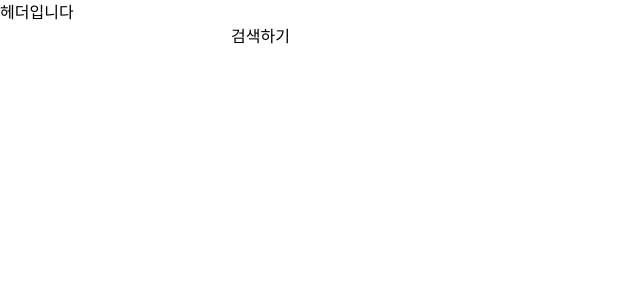
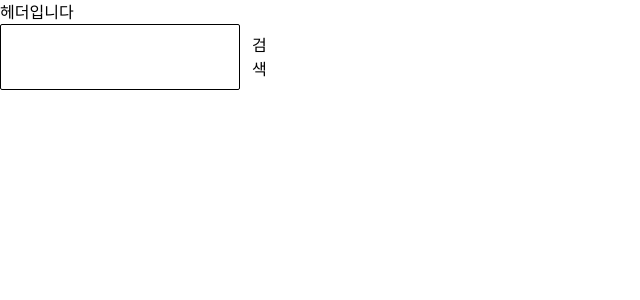
Before and after one commit to lmsbin/melog, a React (Vite) app in the folder frontend/: page / in a window 1280 px wide. Shown: the top 300 px of the page, without its empty margins (0-640 px from the left). Built offline with nearby package versions, Linux system fonts and the light colour scheme.

Commit message:
add : 서치바 스타일 적용

```diff
--- a/frontend/src/component/SearchBar.tsx
+++ b/frontend/src/component/SearchBar.tsx
@@ -4,16 +4,12 @@ import { SearchButton } from './button';
 import { useSearch } from '../hook';
 
 export const SearchBar = memo(function SearchBar() {
-	const { onChange, onClick, onKeyDown } = useSearch();
+  const { onChange, onClick, onKeyDown } = useSearch();
 
-	return (
-		<div className={SearchBar.name}>
-			<SearchInput
-				key='search_input'
-				onChange={onChange}
-				onKeyDown={onKeyDown}
-			/>
-			<SearchButton onClick={onClick} />
-		</div>
-	);
+  return (
+    <div className="flex w-60 rounded-xs border-1 p-2">
+      <SearchInput key="search_input" onChange={onChange} onKeyDown={onKeyDown} />
+      <SearchButton onClick={onClick} />
+    </div>
+  );
 });
--- a/frontend/src/component/button/BaseButton.tsx
+++ b/frontend/src/component/button/BaseButton.tsx
@@ -14,11 +14,11 @@ export const BaseButton = memo(function BaseButton(props: ButtonProps) {
       e.stopPropagation();
       props.onClick?.(e);
     },
-		[props.onClick]
+    [props.onClick],
   );
 
   return (
-		<button className={className} onClick={onClick}>
+    <button className={`cursor-pointer ${className} `} onClick={onClick}>
       {children}
     </button>
   );
--- a/frontend/src/component/button/SearchButton.tsx
+++ b/frontend/src/component/button/SearchButton.tsx
@@ -3,8 +3,6 @@ import { BaseButton, ButtonProps } from './BaseButton';
 
 export type SearchButtonProps = Pick<ButtonProps, 'onClick'>;
 
-export const SearchButton = memo(function SearchButton({
-	onClick,
-}: SearchButtonProps) {
-	return <BaseButton onClick={onClick}>검색하기</BaseButton>;
+export const SearchButton = memo(function SearchButton({ onClick }: SearchButtonProps) {
+  return <BaseButton onClick={onClick}>검색</BaseButton>;
 });
--- a/frontend/src/component/input/BaseInput.tsx
+++ b/frontend/src/component/input/BaseInput.tsx
@@ -20,10 +20,7 @@ export interface InputProps extends BaseComponentProps {
 }
 
 export const BaseInput = memo(
-	forwardRef(function BaseInput(
-		props: InputProps,
-		ref: Ref<HTMLInputElement>
-	) {
+  forwardRef(function BaseInput(props: InputProps, ref: Ref<HTMLInputElement>) {
     const { className, disabled, type, placeholder } = props;
 
     const onClick = useCallback(
@@ -31,28 +28,28 @@ export const BaseInput = memo(
         e.stopPropagation();
         props.onClick?.(e);
       },
-			[props.onClick]
+      [props.onClick],
     );
 
     const onChange = useCallback(
       (e: ChangeEvent<HTMLInputElement>) => {
         props.onChange?.(e);
       },
-			[props.onChange]
+      [props.onChange],
     );
 
     const onKeyDown = useCallback(
       (e: KeyboardEvent<HTMLInputElement>) => {
         props.onKeyDown?.(e);
       },
-			[props.onKeyDown]
+      [props.onKeyDown],
     );
 
     return (
       <input
         ref={ref}
         type={type}
-				className={className}
+        className={`p-1.5 ${className}`}
         disabled={disabled}
         onClick={onClick}
         onChange={onChange}
@@ -60,5 +57,5 @@ export const BaseInput = memo(
         placeholder={placeholder}
       />
     );
-	})
+  }),
 );
--- a/frontend/src/component/input/SearchInput.tsx
+++ b/frontend/src/component/input/SearchInput.tsx
@@ -3,9 +3,6 @@ import { BaseInput, InputProps } from './BaseInput';
 
 export type SearchInputProps = Pick<InputProps, 'onChange' | 'onKeyDown'>;
 
-export const SearchInput = memo(function SearchInput({
-	onChange,
-	onKeyDown,
-}: SearchInputProps) {
-	return <BaseInput onChange={onChange} onKeyDown={onKeyDown} />;
+export const SearchInput = memo(function SearchInput({ onChange, onKeyDown }: SearchInputProps) {
+  return <BaseInput onChange={onChange} onKeyDown={onKeyDown} />;
 });
--- a/frontend/src/type/prop.ts
+++ b/frontend/src/type/prop.ts
@@ -1,3 +1,4 @@
 export interface BaseComponentProps {
-	className?: string;
+    className?: string;
+    index?: number;
 }
```
Lines whose indentation alone changed are shown as unchanged.
